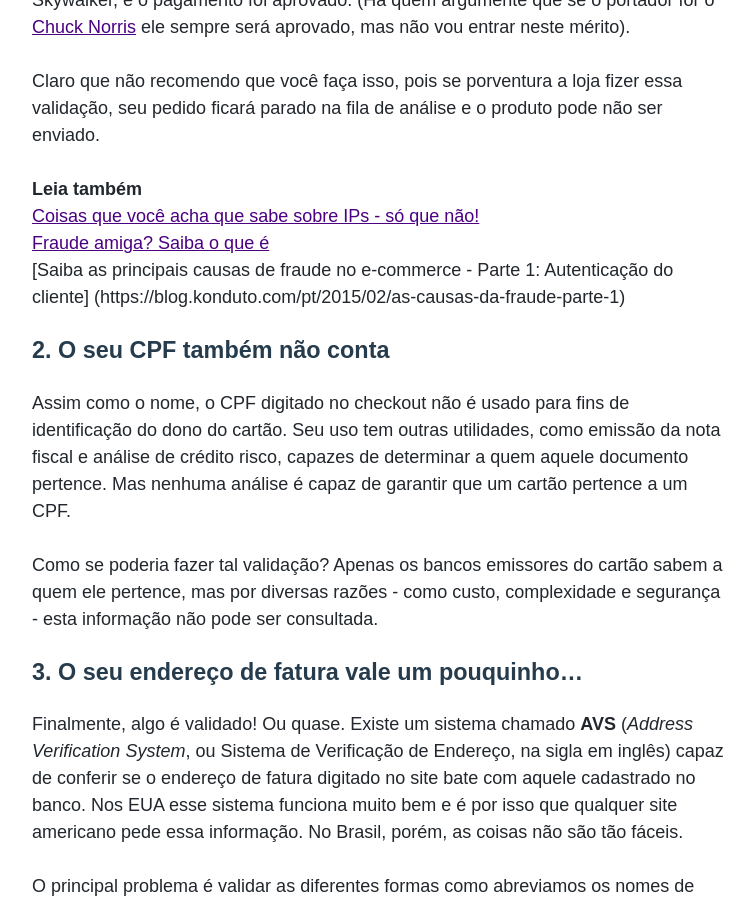
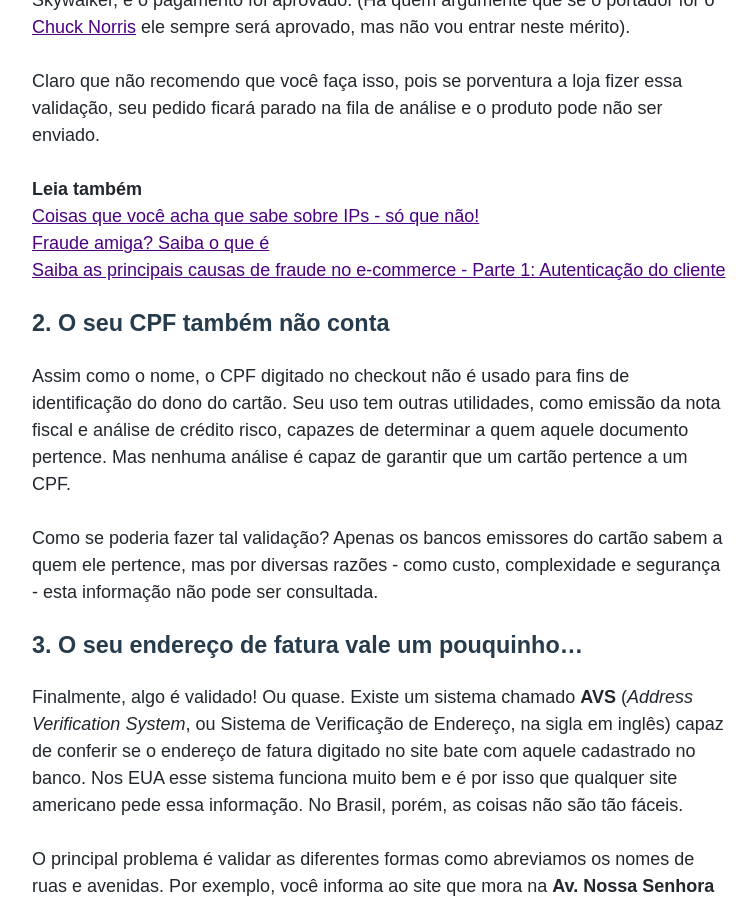
Before and after one commit to konduto/blog, a Jekyll site: the page built from _posts/pt/2014-09-17-5-coisas-que-voce-nao-sabia-sobre-cartao-de-credito.md, in a window 1280 px wide and 900 px high, scrolled down 1030 px. Shown: the whole window, without its empty margins (261-1017 px from the left). Built offline with Jekyll 4.4.1, drawn with Linux system fonts in a browser that asks for light colours; nearby versions of some CDN libraries; comment, search, counter and statistics services are not loaded; some of the changed lines change nothing that is shown.

Commit message:
151015 post v4

```diff
--- a/_posts/pt/2014-09-17-5-coisas-que-voce-nao-sabia-sobre-cartao-de-credito.md
+++ b/_posts/pt/2014-09-17-5-coisas-que-voce-nao-sabia-sobre-cartao-de-credito.md
@@ -19,9 +19,9 @@ Já vi diversas vezes compras cujo portador do cartão era o Chuck Norris ou o L
 Claro que não recomendo que você faça isso, pois se porventura a loja fizer essa validação, seu pedido ficará parado na fila de análise e o produto pode não ser enviado.
 
 **Leia também**
-[Coisas que você acha que sabe sobre IPs - só que não!](https://blog.konduto.com/pt/2015/04/coisas-que-voce-acha-que-sabe-sobre-ips-sqn)
-[Fraude amiga? Saiba o que é](https://blog.konduto.com/pt/2015/05/fraude-amiga)
-[Saiba as principais causas de fraude no e-commerce - Parte 1: Autenticação do cliente]  (https://blog.konduto.com/pt/2015/02/as-causas-da-fraude-parte-1)
+[Coisas que você acha que sabe sobre IPs - só que não!](https://blog.konduto.com/pt/2015/04/coisas-que-voce-acha-que-sabe-sobre-ips-sqn?utm_source=konduto&utm_medium=blog&utm_campaign=conteudo)
+[Fraude amiga? Saiba o que é](https://blog.konduto.com/pt/2015/05/fraude-amiga?utm_source=konduto&utm_medium=blog&utm_campaign=conteudo)
+[Saiba as principais causas de fraude no e-commerce - Parte 1: Autenticação do cliente](https://blog.konduto.com/pt/2015/02/as-causas-da-fraude-parte-1?utm_source=konduto&utm_medium=blog&utm_campaign=conteudo)
 
 ### 2. O seu CPF também não conta
 
```
